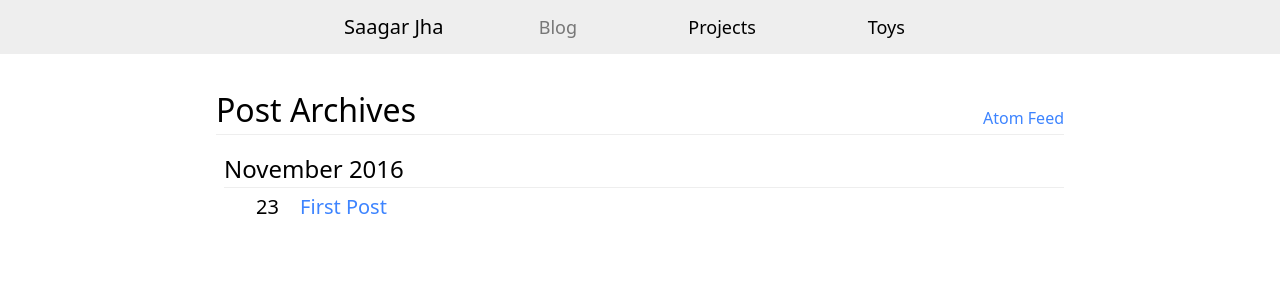
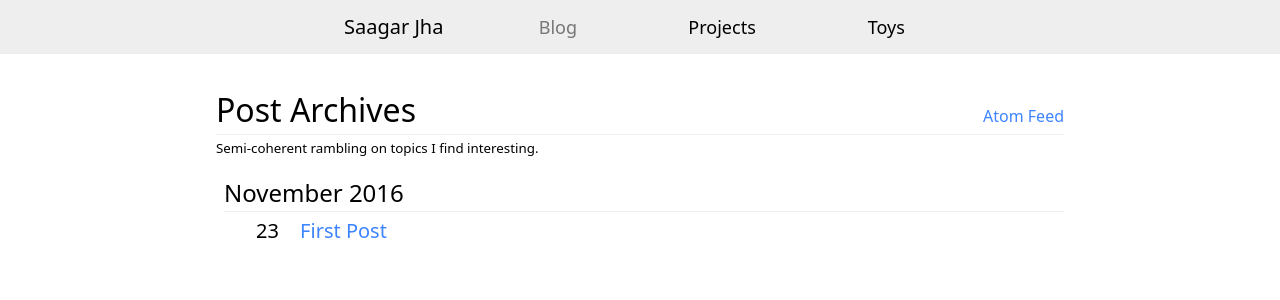
Before and after one commit to saagarjha/saagarjha.github.io, a Jekyll site: the page built from blog/index.md, in a window 1280 px wide. Shown: the top 300 px of the page. Built offline with Jekyll 4.4.1, drawn with Linux system fonts in a browser that asks for light colours.

Commit message:
Update blog CSS

```diff
--- a/blog/blog.scss
+++ b/blog/blog.scss
@@ -2,32 +2,32 @@
 ---
 
 $title_feed_font_size: 1rem;
-$title_feed_bottom: 0.25rem;
-$title_feed_right: 0;
 
-$dt_margin_size: 2rem 0.25rem 0.5rem 1.5rem;
+$section_margin_left: 0.5rem;
 
-$p_width: 1rem;
-$p_margin: 0.25rem;
+$post_margin: 0;
+$time_margin: 0rem 1rem 0rem 2rem;
 
-#title {
-	position: relative;
+.title {
+	display: flex;
+	justify-content: space-between;
 
 	a {
-		position: absolute;
-		right: $title_feed_right;
-		bottom: $title_feed_bottom;
 		font-size: $title_feed_font_size;
 	}
 }
 
+.subtitle {
+	font-size: smaller;
+}
+
 section {
-	margin-left: 0.5rem;
+	margin-left: $section_margin_left;
+}
 
-	h3 {
-		margin: 0rem;
-		time {
-			margin: 0rem 1rem 0rem 2rem;
-		}
+.post {
+	margin: $post_margin;
+	time {
+		margin: $time_margin;
 	}
 }
--- a/blog/index.md
+++ b/blog/index.md
@@ -4,9 +4,15 @@
 relative_stylesheets:
   - blog
 ---
-<h1 id="title">Post Archives <a href="{{ site.baseurl }}/feed.xml">Atom Feed</a></h1>
 
-<div id="jekyll-needs-this-for-some-reason">
+<h1 class="title">
+	<span>Post Archives</span>
+	<span><a href="{{ site.baseurl }}/feed.xml">Atom Feed</a></span>
+</h1>
+<p class="subtitle">Semi-coherent rambling on topics I find interesting.</p>
+
+
+<div id="karmdown-sucks">
 	<section>
 	{% for post in site.posts %}
 		{% capture date %}{{ post.date | date: "%B %Y" }}{% endcapture %}
@@ -18,8 +24,8 @@
 			{% assign current_date = date %}
 			<h2><time datetime="{{ post.date | date: "%Y-%m" }}">{{ current_date }}</time></h2>
 		{% endif %}
-		<h3>
-			<time datetime="{{ post.date | date: "%d" }}">{{ post.date | date: "%-d" }}</time>
+		<h3 class="post">
+			<time datetime="{{ post.date | date: "%Y-%m-%d" }}">{{ post.date | date: "%-d" }}</time>
 			<a href="{{ post.url }}">{{ post.title }}</a>
 		</h3>
 	{% endfor %}
```
